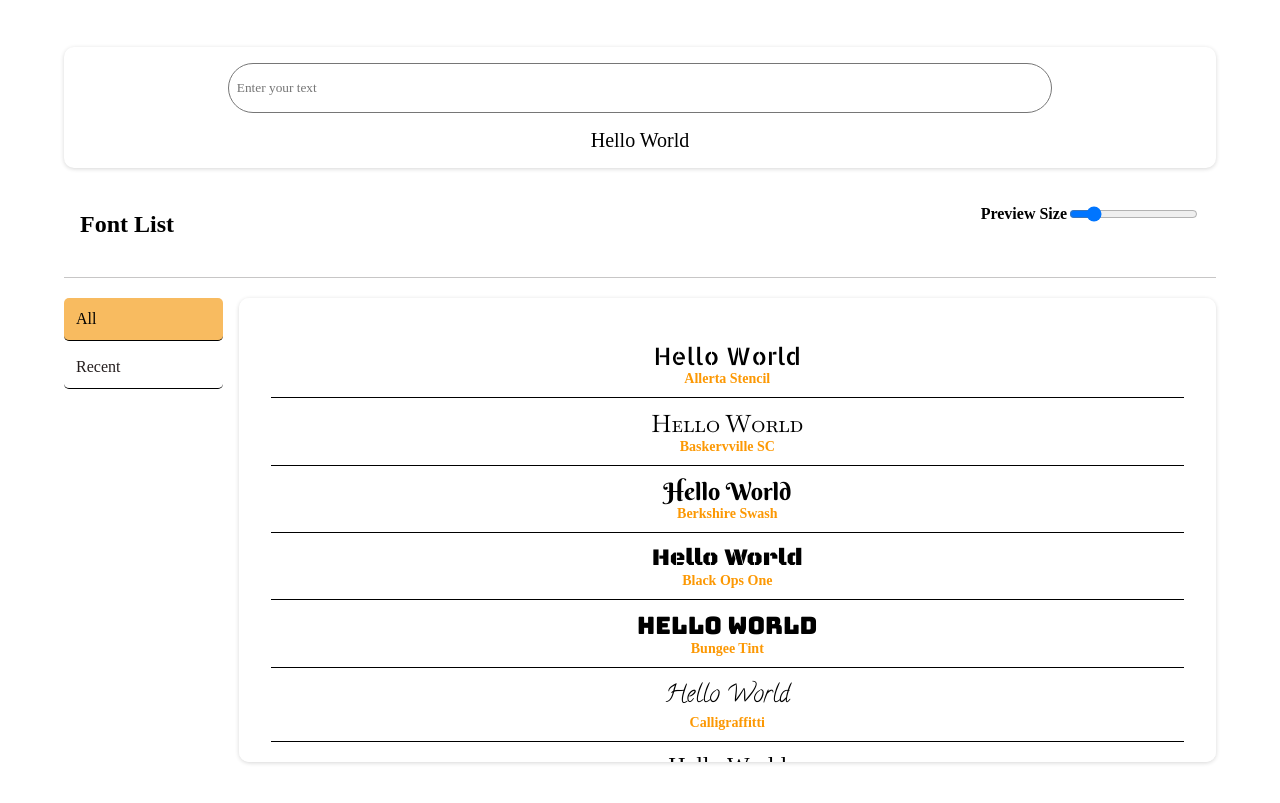
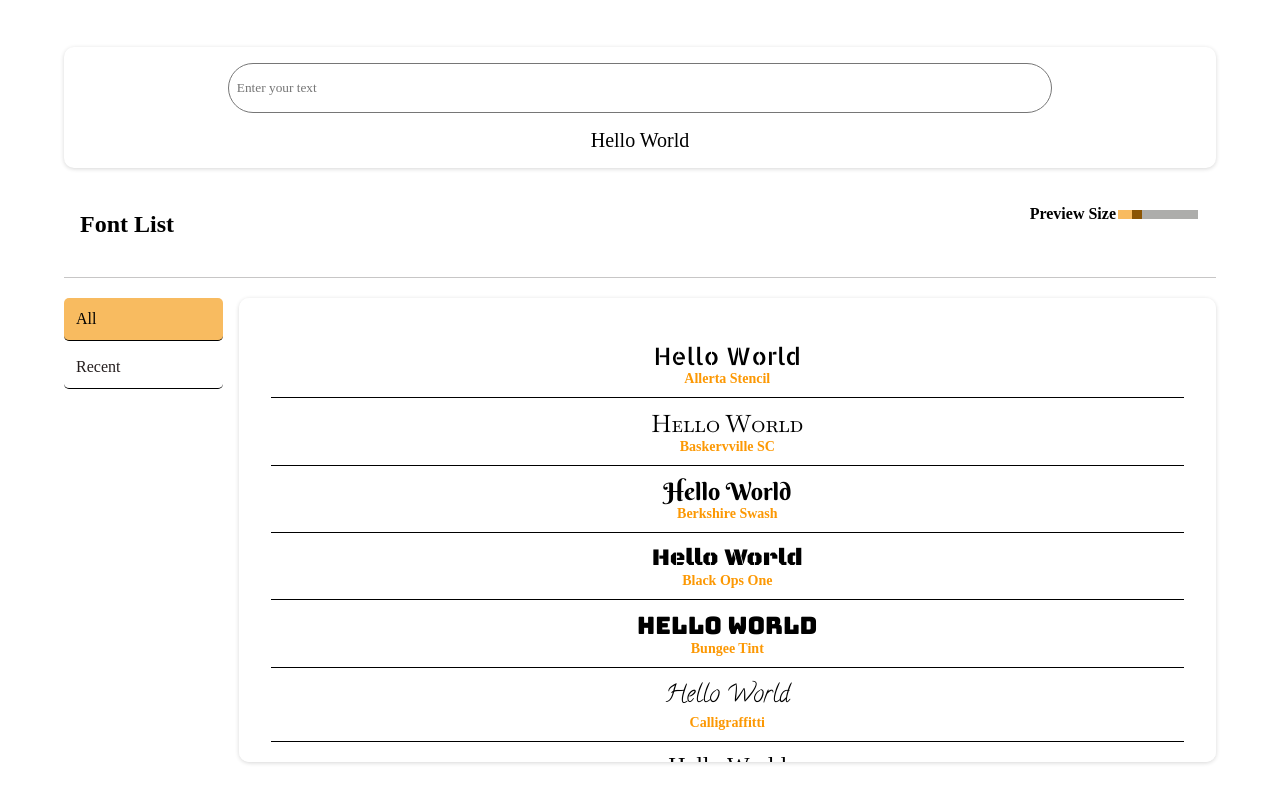
Before and after one commit to Enes4KTP/font-fountain, a website built with Vite: page frontend-challenges-main/Font Fountain/src/index.html in a window 1280 px wide. Shown: the part 117-920 px from the top of the page. Built offline with nearby package versions, Linux system fonts and the light colour scheme; files whose address does not match are found by name; a web font is replaced by a local one.

Commit message:
input type range updated

```diff
--- a/frontend-challenges-main/Font Fountain/src/index.html
+++ b/frontend-challenges-main/Font Fountain/src/index.html
@@ -34,7 +34,7 @@
           <h2>Font List</h2>
           <div class="slider-container">
             <h4>Preview Size</h4>
-            <input type="range" id="fontSizeSlider" min="10" max="50" value="16" />
+            <input type="range" id="fontSizeSlider" min="10" max="40" value="16" />
           </div>
         </div>
         <div class="firstPart">
--- a/frontend-challenges-main/Font Fountain/src/styles/main.css
+++ b/frontend-challenges-main/Font Fountain/src/styles/main.css
@@ -1,7 +1,6 @@
 body {
   margin: 0;
   font-family: "Fredoka";
-
 }
 
 .header {
@@ -148,3 +147,44 @@ main {
   color: #000000;
   background-color: rgb(248, 187, 96);
 }
+
+
+@media screen and (-webkit-min-device-pixel-ratio:0) {
+  input[type='range'] {
+    overflow: hidden;
+    width: 80px;
+    -webkit-appearance: none;
+    background-color: #adadab;
+  }
+
+  input[type='range']::-webkit-slider-runnable-track {
+    height: 10px;
+    -webkit-appearance: none;
+    color: rgb(248, 187, 96);
+    margin-top: -1px;
+  }
+
+  input[type='range']::-webkit-slider-thumb {
+    width: 10px;
+    -webkit-appearance: none;
+    height: 10px;
+    cursor: ew-resize;
+    background: rgb(139, 85, 4);
+    box-shadow: -80px 0 0 80px rgb(248, 187, 96);
+  }
+
+}
+/** FF*/
+input[type="range"]::-moz-range-progress {
+background-color: rgb(248, 187, 96);
+}
+input[type="range"]::-moz-range-track {
+background-color: #adadab;
+}
+/* IE*/
+input[type="range"]::-ms-fill-lower {
+background-color: rgb(248, 187, 96);
+}
+input[type="range"]::-ms-fill-upper {
+background-color: #adadab;
+}
```
